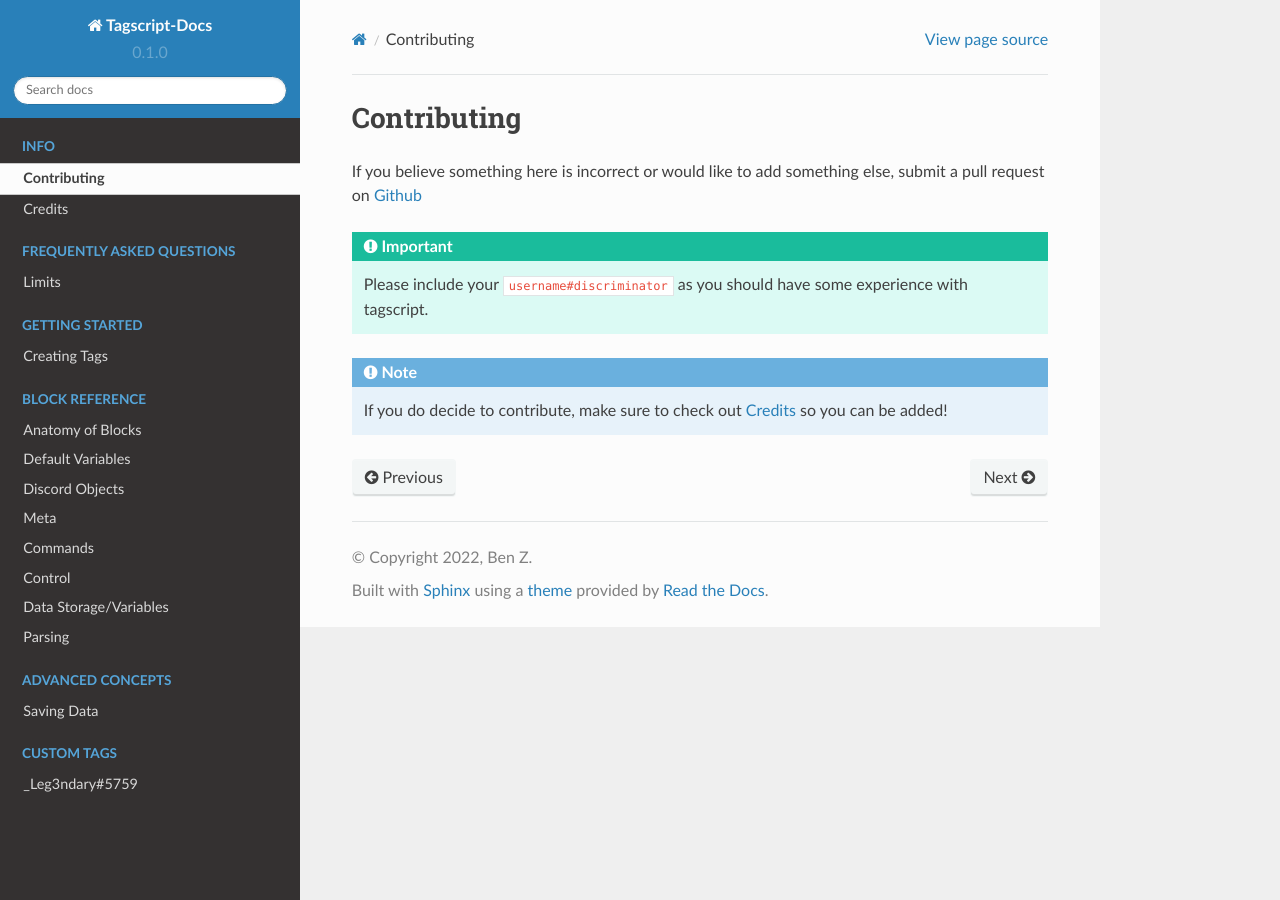
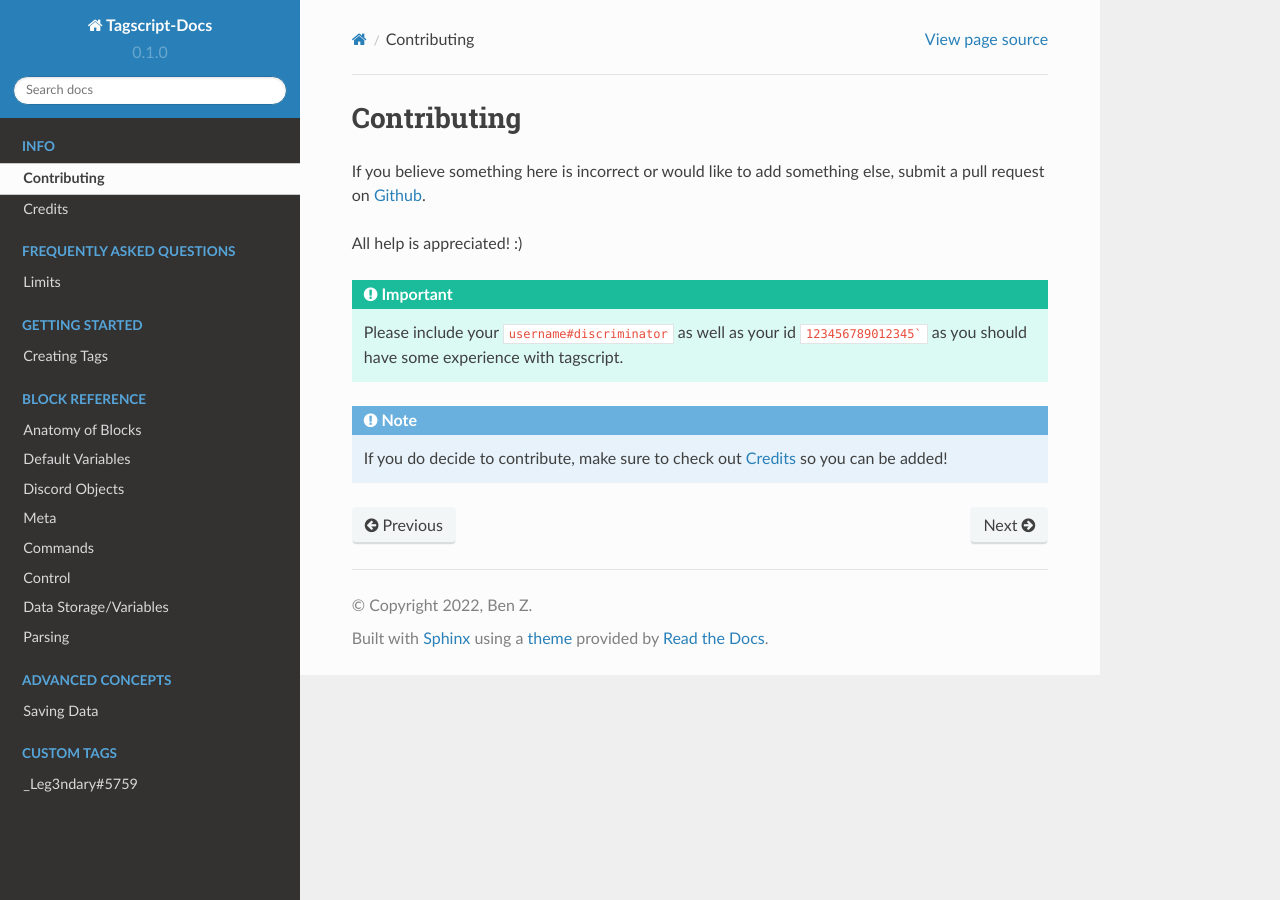
Before and after one commit to Leg3ndary/tagscript-docs, a Sphinx documentation site: the page built from docs/source/contributing.rst, in a window 1280 px wide. Built offline with Sphinx 7.4.7 and the Read the Docs theme 2.0.0, drawn with Linux system fonts in a browser that asks for light colours.

Commit message:
Update contributing

````diff
--- a/docs/source/contributing.rst
+++ b/docs/source/contributing.rst
@@ -1,11 +1,13 @@
 Contributing
 ============
 
-If you believe something here is incorrect or would like to add something else, submit a pull request on `Github <https://github.com/Leg3ndary/tagscript-docs/pulls>`_
+If you believe something here is incorrect or would like to add something else, submit a pull request on `Github <https://github.com/Leg3ndary/tagscript-docs/pulls>`_.
+
+All help is appreciated! :)
 
 .. important::
 
-    Please include your ``username#discriminator`` as you should have some experience with tagscript.
+    Please include your ``username#discriminator`` as well as your id ``123456789012345``` as you should have some experience with tagscript.
 
 .. note::
 
@@ -16,7 +18,7 @@ If you believe something here is incorrect or would like to add something else,
     <meta property="og:title" content="Tagscript Unofficial Docs" />
     <meta property="og:type" content="Site Content" />
     <meta property="og:url" content="https://tagscript-docs.readthedocs.io/en/latest/index.html" />
-    <meta property="og:site_name" content="By _Leg3ndary#5759">
+    <meta property="og:site_name" content="Contributors">
     <meta property="og:image" content="https://i.imgur.com/AcQAnss.png" />
     <meta property="og:description" content="The unofficial but better docs for Carl-bots Tagscript, not affiliated with Botlabs or Carl-bot" />
-    <meta name="theme-color" content="#2980B9">
+    <meta name="theme-color" content="#20bc9c">
````
